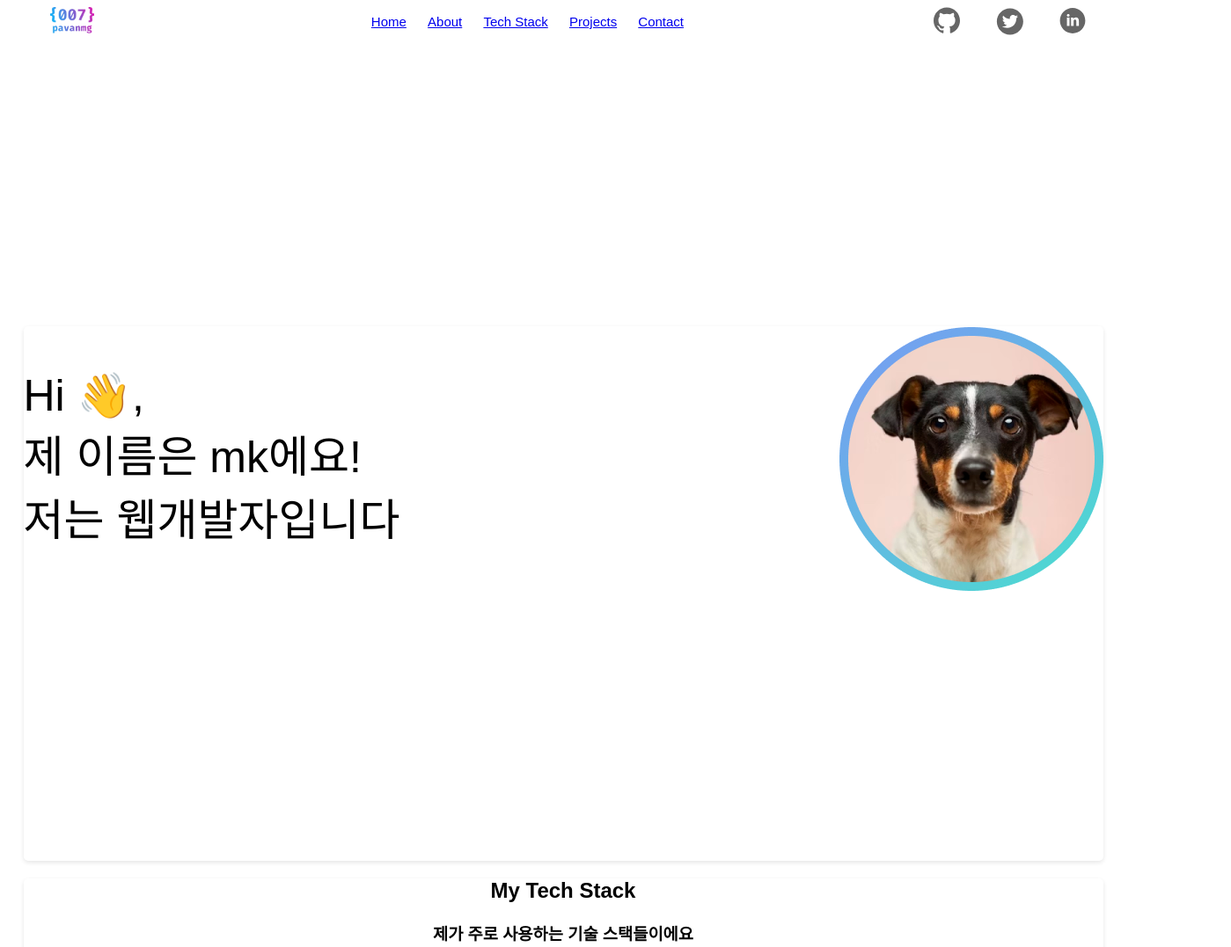
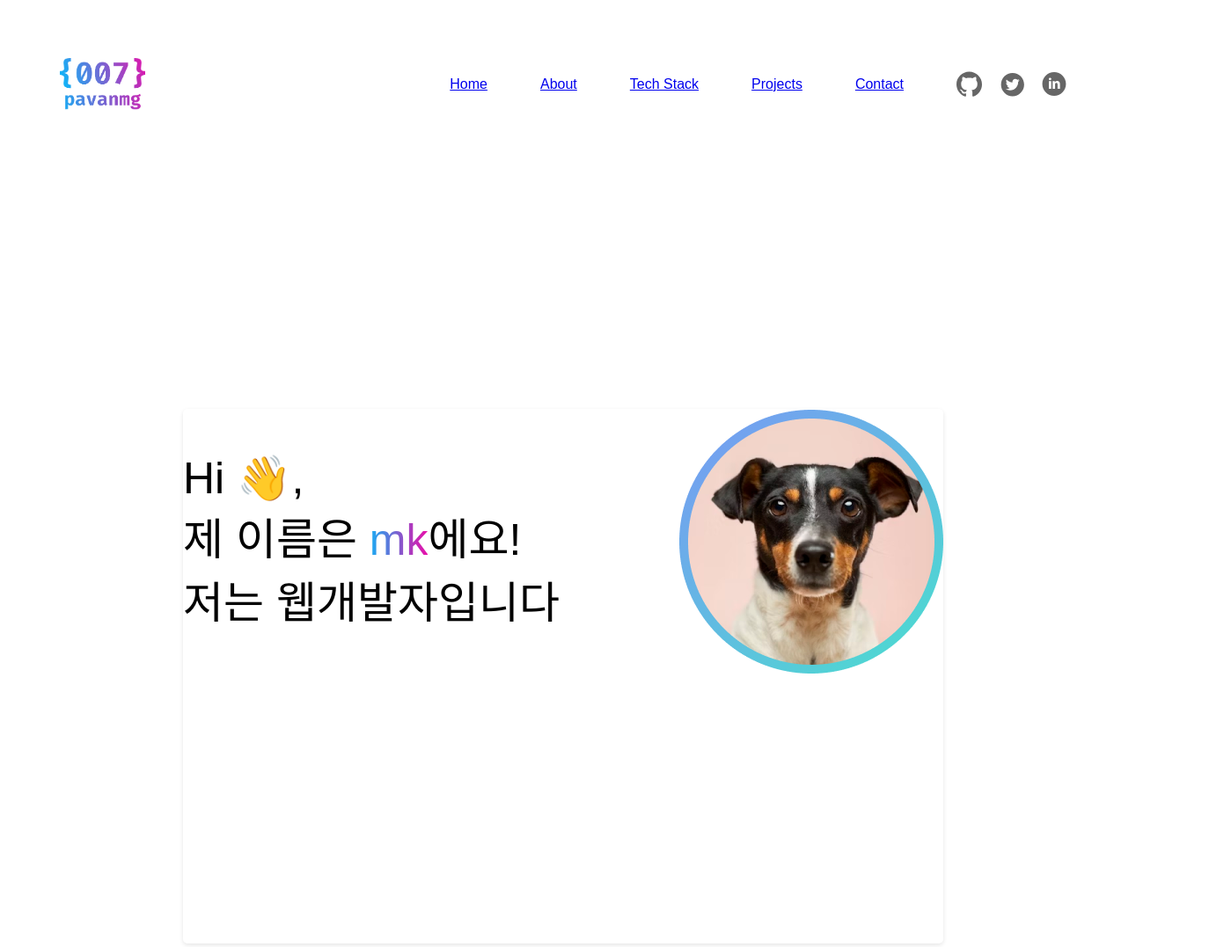
Before and after one commit to kmkkkp/awesome_web, a plain HTML site: page index.html in a window 1280 px wide. Shown: the top 1077 px of the page at 88% size, 1399 px wide, since content can reach past the window. Drawn offline with Linux system fonts and the light colour scheme.

Commit message:
진행중

```diff
--- a/css/style.css
+++ b/css/style.css
@@ -1,14 +1,23 @@
 body{
-    width: 1227px;
+    padding-top: 2.56rem;
+    padding-left: 12.5rem;
+    padding-right: 12.5rem;
     height: 100%;
     text-align: center;
     font-family: Arial, sans-serif;
-    margin: 0 auto;
 }
+
+nav {
+    display: flex;
+    align-items: center;
+    justify-content: center;
+}
+
+
 
 header {
     text-align: center;
-    font-size: 15px;
+    font-size: 20px;
     color: white;
     display: flex;
 }
@@ -41,13 +50,9 @@ section article {
 
 .project {
     padding: 10px;
-    margin: 10px;
+
     background-color: #f9f9f9;
     border-radius: 5px;
     box-shadow: 0 10px 10px rgba(0, 0, 0, 0.1);
     text-align: left;
 }
-
-li{
-    display: inline;
-}
--- a/index.html
+++ b/index.html
@@ -6,35 +6,38 @@
         <link rel="stylesheet" href="./css/style.css">
     </head>
     <body>
-        <header>
-            <table>
-                <tr>
-                    <td><img src="./public/head_logo.png" style="height: 30px"></td>
-                    <td>
-                        <nav>
-                            <ul>
-                                <li style="display: inline; margin-right: 20px;"><a href="#">Home</a></li>
-                                <li style="display: inline; margin-right: 20px;"><a href="#">About</a></li>
-                                <li style="display: inline; margin-right: 20px;"><a href="#">Tech Stack</a></li>
-                                <li style="display: inline; margin-right: 20px;"><a href="#">Projects</a></li>
-                                <li style="display: inline; margin-right: 20px;"><a href="#">Contact</a></li>
-                            </ul>
-                        </nav>
-                    </td>
-                    <td>
-                        <img src="./public/github.svg"></td>
-                    </td>
-                    <td><img src="./public/twiter.svg"></td>
-                    <td><img src="./public/linkedin.svg"></td>
-                </tr>
-            </table>
-        </header>
+        <nav>
+            <img src="./public/head_logo.png" style="height: 59px; width:97px;"></img>
+
+            <div style="margin-left: 19.12rem; padding-top: 1.03rem; padding-bottom: 1.03rem;">
+                <ul style="display: flex; list-style: none; gap: 3.75rem; align-items: center;">
+                    <li><a href="#">Home</a></li>
+                    <li><a href="#">About</a></li>
+                    <li style="white-space: pre"><a href="#">Tech Stack</a></li>
+                    <li><a href="#">Projects</a></li>
+                    <li><a href="#">Contact</a></li>
+                    <li>
+                        <div style="display: flex; gap: 1.25rem;">
+                            <img src="./public/github.svg" style="height: 1.8rem;">
+                            <img src="./public/twiter.svg" style="height: 1.8rem;">
+                            <img src="./public/linkedin.svg" style="height: 1.8rem;">
+                        </div>
+                    </li>
+                </ul>
+
+            </div>
+
+
+
+        </nav>
+
+
 
         <!-- 웹 페이지의 내용 -->
         <section>
             <article class="about">
                 <div>
-                    <p style="text-align: left; font-size: 50px">Hi 👋, <br>제 이름은 mk에요!<br>저는 웹개발자입니다</p>
+                    <p style="text-align: left; font-size: 50px">Hi 👋, <br>제 이름은 <span style="background-image: linear-gradient(90deg, #13B0F5 -4%, #13B0F5 -2%, #E70FAA 99%); background-clip: text; color: transparent;">mk</span>에요!<br>저는 웹개발자입니다</p>
                 </div>
 
                 <img src="./public/profile.png" alt="mk's image" style="width: 300px; height: 300px;">
@@ -42,8 +45,8 @@
 
             <article class="tech">
                 <h2>My Tech Stack</h2>
-                <h3>제가 주로 사용하는 기술 스택들이에요</h3>
-                <ul>
+                <h3> Technologies I’ve been working with recently</h3><!-- flex로 두고, wrap 줘볼까?-->
+                <ul style="display:flex; flex-wrap: wrap; gap: 1.25rem; justify-content: space-between; list-style: none;">
                     <li><img src="./public/tech/tech-stack-1.svg"></li>
                     <li><img src="./public/tech/tech-stack-2.svg"></li>
                     <li><img src="./public/tech/tech-stack-3.svg"></li>
@@ -52,7 +55,7 @@
                     <li><img src="./public/tech/tech-stack-9.svg"></li>
                     <li><img src="./public/tech/tech-stack-11.svg"></li>
                 </ul>
-                <ul>
+                <ul style="display:flex; flex-wrap: wrap; gap: 1.25rem; justify-content: space-between; list-style: none;">
                     <li><img src="./public/tech/tech-stack-1.svg"></li>
                     <li><img src="./public/tech/tech-stack-2.svg"></li>
                     <li><img src="./public/tech/tech-stack-3.svg"></li>
@@ -143,5 +146,6 @@
 
         <footer>
             <p>© 2025 mk. All rights reserved.</p>
+            <p style="font-size: 33px;">33 픽셀은 1센치이다</p>
     </body>
 </html>
```
